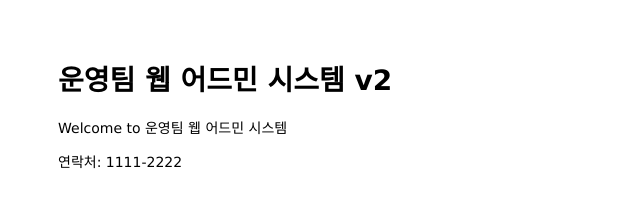
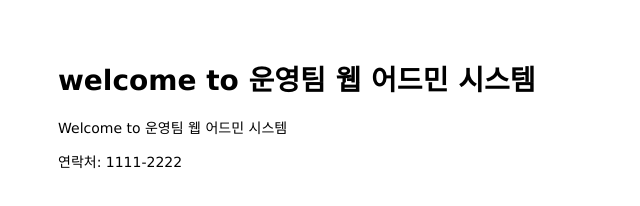
Before and after one commit to mingyukim-ai/mastering-git-github, a plain HTML site: page public/index.html in a window 1280 px wide. Shown: the whole page, without its empty margins (0-640 px from the left). Drawn offline with Linux system fonts and the light colour scheme.

Commit message:
change remote branch

```diff
--- a/public/index.html
+++ b/public/index.html
@@ -6,7 +6,7 @@
 </head>
 
 <body>
-  <h1>운영팀 웹 어드민 시스템 v2</h1>
+  <h1>welcome to 운영팀 웹 어드민 시스템</h1>
   <p>Welcome to 운영팀 웹 어드민 시스템</p>
 </body>
 
```
